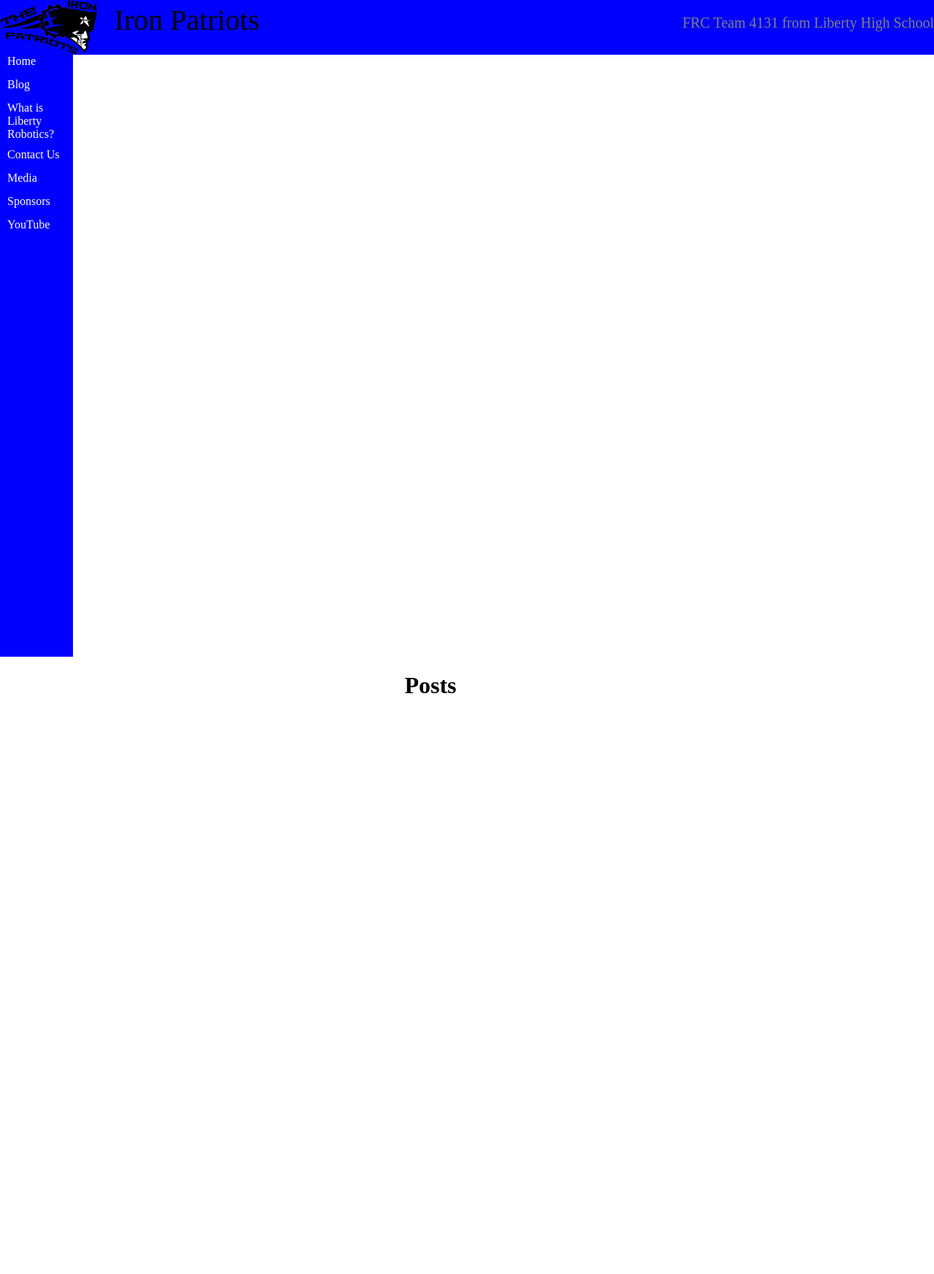
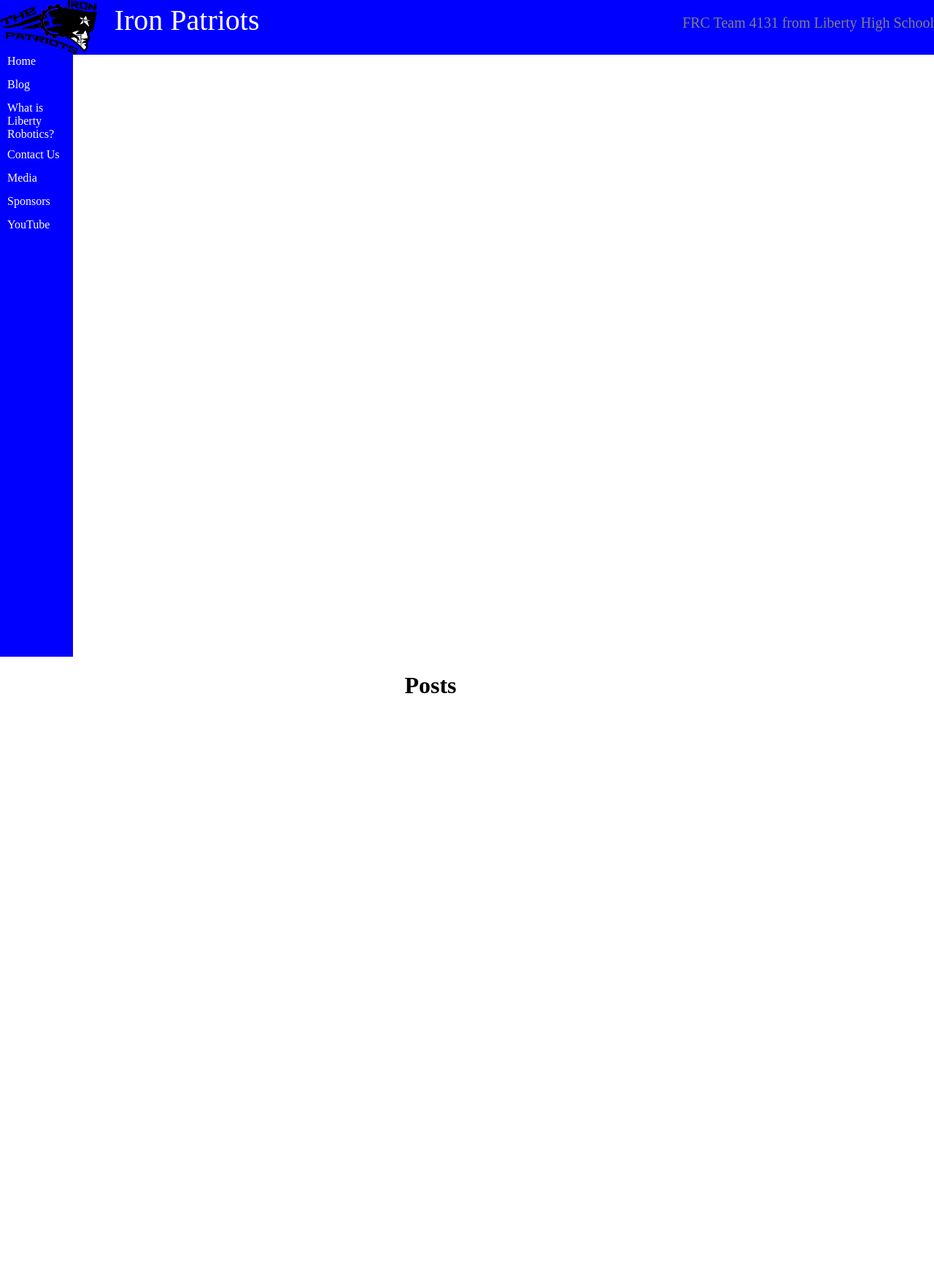
Before and after one commit to katiebugmoon/FRC4131.github.io, a Jekyll site: the page built from index.html, in a window 1280 px wide. Shown: the whole page at 73% size. Built offline with Jekyll 4.4.1, drawn with Linux system fonts in a browser that asks for light colours.

Commit message:
White title

```diff
--- a/_layouts/base.html
+++ b/_layouts/base.html
@@ -3,7 +3,7 @@
 	<body>
 		<div style="width:100%; height:75px; background:blue;">
 			<img src="/images/logo.png" style="height:100%; vertical-align:middle;"/>
-			<p style="display:inline; margin-left:20px; font-size:40px;">Iron Patriots</p>
+			<p style="display:inline; margin-left:20px; font-size:40px; color:white;">Iron Patriots</p>
 			<p style="display:inline; margin-left:20px; font-size:20px; color:gray; float:right;">FRC Team 4131 from Liberty High School</p>
 		</div>
 		<div style="width:100%; height:calc(100% - 75px);">
```
